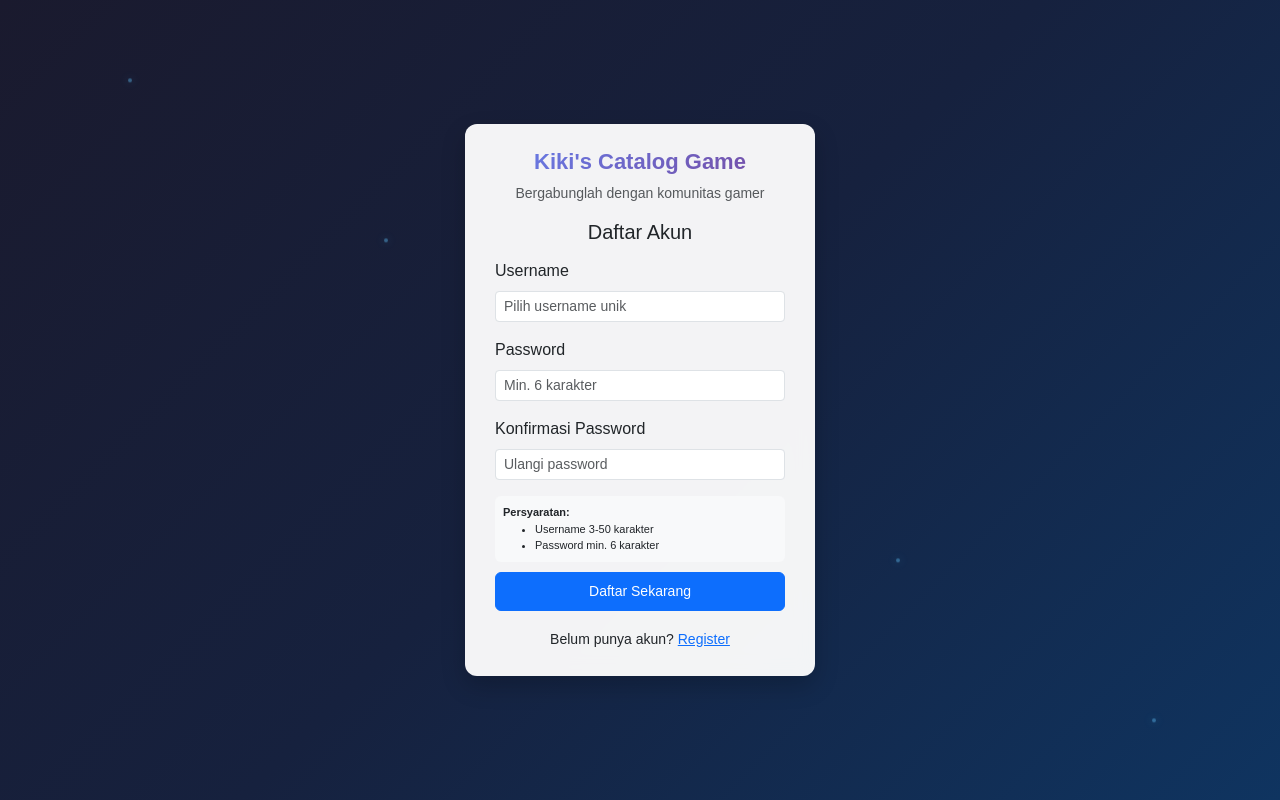
After one commit to Arkizan15/Catalog-Game, a PHP site: page /catalog-game/views/auth/login.php in a window 1280 px wide. The commit adds this page. Run offline with PHP 8.4, Linux system fonts and the light colour scheme; the template is opened without the code that fills it, so the values that code supplies are empty; some libraries are stand-ins or nearby versions.

Commit message:
login-database

```diff
--- a/app/core/App.php
+++ b/app/core/App.php
@@ -1,7 +1,7 @@
 <?php
 
 class App{
-    protected $controller = 'Home';
+    protected $controller = 'Auth';
     protected $method = 'index';
     protected $params = [];
    public function __construct() {
--- a/app/init.php
+++ b/app/init.php
@@ -3,6 +3,5 @@
 require_once 'core/App.php';
 require_once 'core/Controller.php';
 require_once 'core/Database.php';
-require_once 'core/Flasher.php';
 
 require_once 'config/config.php';
--- a/app/views/about/index.php
+++ /dev/null
@@ -1,6 +0,0 @@
-
-    <div class="container mt-4">
-    <h1>ini page index about me</h1>
-    <img src="<?= BASEURL; ?>/img/nyoba.jpg" alt="" width="200" height="200" class="rounded-circle shadow">
-    <p>Halo, nama saya <?= $data['nama'] ?> saya kelas <?= $data['kelas'] ?> umur saya <?= $data['umur'] ?>.</p>
-    </div>
--- a/app/views/about/page.php
+++ /dev/null
@@ -1,2 +0,0 @@
-
-    <h1>ini page about me</h1>
--- /dev/null
+++ b/app/views/auth/login.php
@@ -0,0 +1,136 @@
+<!DOCTYPE html>
+<html lang="id">
+<head>
+    <meta charset="UTF-8">
+    <meta name="viewport" content="width=device-width, initial-scale=1.0">
+    <title><?= $data['judul']; ?> - Kiki's Catalog Game</title>
+    <link href="https://cdn.jsdelivr.net/npm/bootstrap@5.3.3/dist/css/bootstrap.min.css" rel="stylesheet">
+
+    <style>
+        body {
+            font-family: 'Arial', sans-serif;
+            background: linear-gradient(135deg, #1a1a2e 0%, #16213e 50%, #0f3460 100%);
+            min-height: 100vh;
+            overflow: hidden; /* hilangkan scroll */
+        }
+
+        .background-particles {
+            position: absolute;
+            width: 100%;
+            height: 100%;
+            overflow: hidden;
+            z-index: 1;
+        }
+
+        .particle {
+            position: absolute;
+            width: 4px;
+            height: 4px;
+            background: rgba(100, 200, 255, 0.4);
+            border-radius: 50%;
+            animation: float 6s ease-in-out infinite;
+            box-shadow: 0 0 10px rgba(100, 200, 255, 0.3);
+        }
+
+        @keyframes float {
+            0%, 100% { transform: translateY(0px); }
+            50% { transform: translateY(-20px); }
+        }
+
+        .register-container {
+            background: rgba(255, 255, 255, 0.95);
+            backdrop-filter: blur(10px);
+            padding: 25px 30px; /* lebih kecil biar muat */
+            border-radius: 12px;
+            box-shadow: 0 10px 25px rgba(0,0,0,0.2);
+            width: 350px; /* diperkecil */
+            position: relative;
+            z-index: 2;
+        }
+
+        .brand-title {
+            font-size: 22px;
+            font-weight: bold;
+            background: linear-gradient(135deg, #667eea 0%, #764ba2 100%);
+            -webkit-background-clip: text;
+            -webkit-text-fill-color: transparent;
+        }
+
+        .form-title {
+            font-size: 20px;
+            margin-bottom: 15px;
+        }
+
+        input {
+            font-size: 14px !important;
+        }
+
+        .btn {
+            font-size: 14px;
+            padding: 8px 12px;
+        }
+
+        .password-requirements {
+            font-size: 11px;
+            margin-bottom: 10px;
+            padding: 8px;
+        }
+
+        /* particle random posisi */
+        .particle {
+            top: calc(100% * var(--rand));
+            left: calc(100% * var(--rand));
+        }
+    </style>
+</head>
+<body>
+    <div class="background-particles">
+        <div class="particle" style="--rand:0.1;"></div>
+        <div class="particle" style="--rand:0.3;"></div>
+        <div class="particle" style="--rand:0.5;"></div>
+        <div class="particle" style="--rand:0.7;"></div>
+        <div class="particle" style="--rand:0.9;"></div>
+    </div>
+
+    <!-- pakai bootstrap flex agar pas tengah -->
+    <div class="d-flex justify-content-center align-items-center vh-100">
+        <div class="register-container">
+            <div class="text-center mb-3">
+                <h1 class="brand-title">Kiki's Catalog Game</h1>
+                <p class="text-muted small">Bergabunglah dengan komunitas gamer</p>
+            </div>
+
+            <h2 class="form-title text-center">Daftar Akun</h2>
+
+            <form>
+                <div class="mb-3">
+                    <label class="form-label">Username</label>
+                    <input type="text" class="form-control form-control-sm" placeholder="Pilih username unik">
+                </div>
+                <div class="mb-3">
+                    <label class="form-label">Password</label>
+                    <input type="password" class="form-control form-control-sm" placeholder="Min. 6 karakter">
+                </div>
+                <div class="mb-3">
+                    <label class="form-label">Konfirmasi Password</label>
+                    <input type="password" class="form-control form-control-sm" placeholder="Ulangi password">
+                </div>
+
+                <div class="password-requirements small bg-light rounded">
+                    <b>Persyaratan:</b>
+                    <ul class="mb-0">
+                        <li>Username 3-50 karakter</li>
+                        <li>Password min. 6 karakter</li>
+                    </ul>
+                </div>
+
+                <button type="submit" class="btn btn-primary w-100">Daftar Sekarang</button>
+            </form>
+
+            <div class="text-center mt-3">
+                <small>Belum punya akun? <a href="<?= BASEURL; ?>/auth/register.php">Register</a></small>
+            </div>
+        </div>
+    </div>
+</body>
+</html>
```
Also changed, not shown: app/controllers/Auth.php (added, +134 -0 lines), app/controllers/Home.php (+5 -3 lines), app/core/Flasher.php (deleted, +0 -21 lines), app/models/Mahasiswa_model.php (deleted, +0 -68 lines), app/models/User_model.php (+64 -3 lines), app/views/auth/register.php (added, +128 -0 lines).
